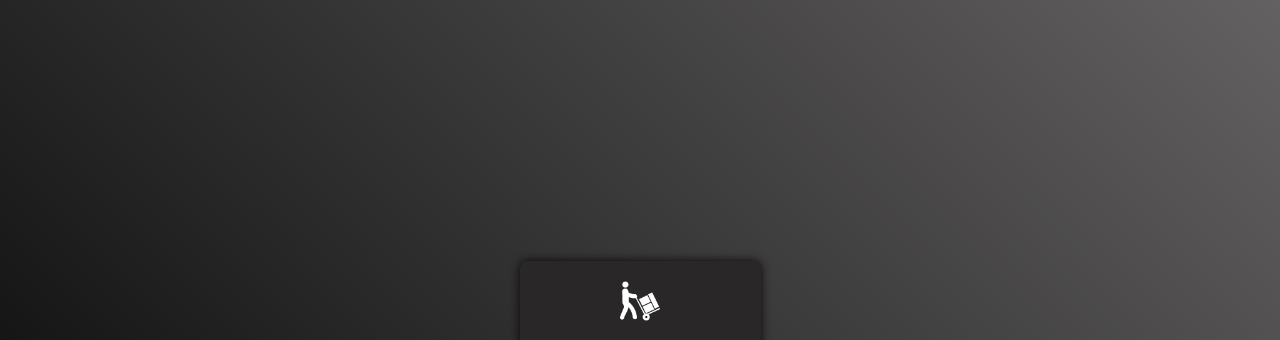
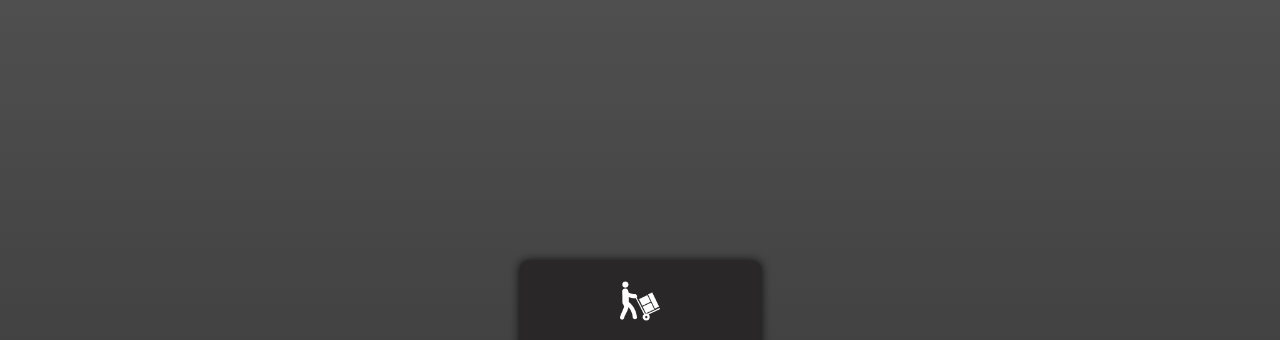
Before and after one commit to kkgabrielcas/estoque, a plain HTML site: page index.html in a window 1280 px wide. Shown: the top 340 px of the page. Drawn offline with Linux system fonts and the light colour scheme.

Commit message:
Atualizar o login.css

```diff
--- a/css/login.css
+++ b/css/login.css
@@ -2,7 +2,7 @@ body {
     font-family: system-ui;
     margin: 0;
     padding: 0;
-    background: linear-gradient(45deg, rgb(0, 0, 0), rgb(99, 97, 97));
+    background: linear-gradient(180deg, rgb(80, 79, 79), rgb(49, 49, 49));
     height: 100vh;
     display: flex;
     justify-content: center;
```
